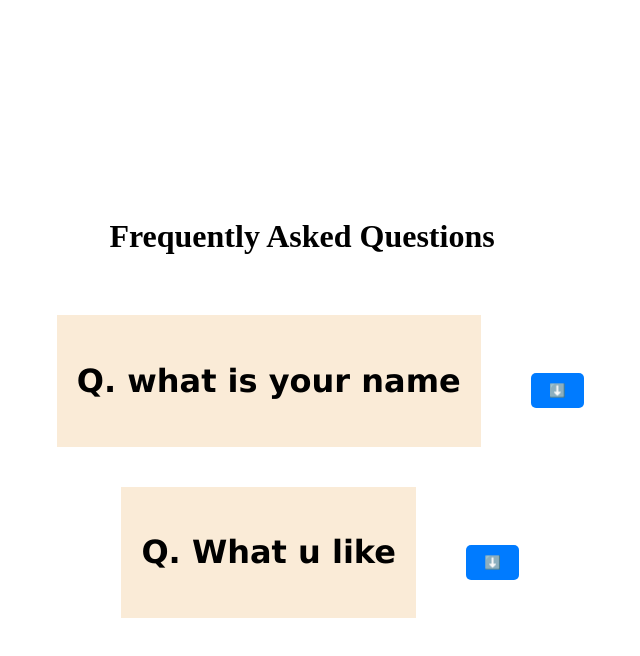
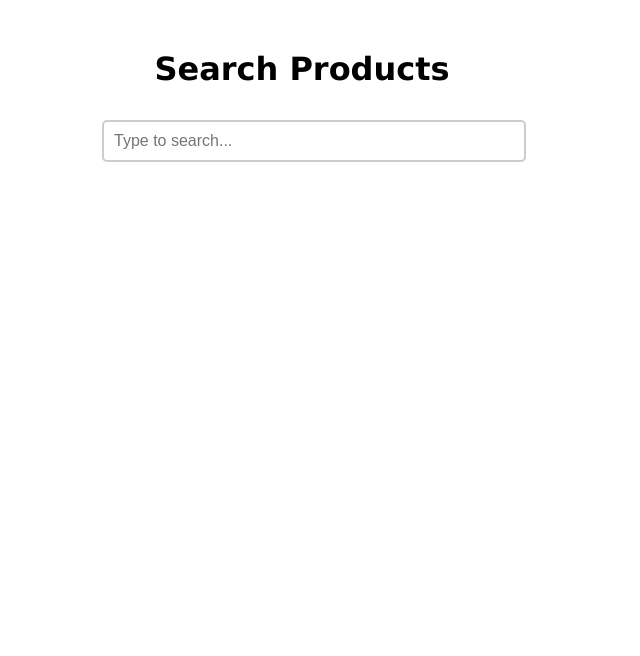
Before and after one commit to 9gunjan/react-interview-code-practice, a React (Vite) app: page / in a window 1280 px wide. Shown: the top 656 px of the page, without its empty margins (338-978 px from the left). Built offline with nearby package versions, Linux system fonts and the light colour scheme.

Commit message:
seventh problem: debouncing in search

```diff
--- a/src/App.jsx
+++ b/src/App.jsx
@@ -2,6 +2,7 @@ import "./App.css";
 import Accordion from "./Components/Accordion";
 import APIDataFetcher from "./Components/APIDataFetcher";
 import Counter from "./Components/Counter";
+import Debouncing from "./Components/Debouncing";
 import ShowHide from "./Components/ShowHide";
 import SignUpForm from "./Components/SignUpForm";
 import ToggleButton from "./Components/ToggleButton";
@@ -14,7 +15,9 @@ function App() {
       {/* <APIDataFetcher /> */}
       {/* <ShowHide /> */}
       {/* <SignUpForm /> */}
-      <Accordion />
+      {/* <Accordion /> */}
+      <Debouncing />
+
     </div>
   );
 }
--- /dev/null
+++ b/src/Components/Debouncing.jsx
@@ -0,0 +1,60 @@
+import React, { useState, useEffect } from "react";
+import "../Styles/Debouncing.css";
+
+const Debouncing = () => {
+  const [query, setQuery] = useState("");
+  const [results, setResults] = useState([]);
+  const [debouncedQuery, setDebouncedQuery] = useState(query);
+
+  useEffect(() => {
+    const handler = setTimeout(() => {
+      setDebouncedQuery(query);
+    }, 300);
+
+    return () => {
+      clearTimeout(handler); // clears previous timeout if user types again
+    };
+  }, [query]);
+
+  useEffect(() => {
+    if (!debouncedQuery) {
+      setResults([]);
+      return;
+    }
+
+    const fetchData = async () => {
+      try {
+        const response = await fetch(
+          `https://dummyjson.com/products/search?q=${debouncedQuery}`
+        );
+        const data = await response.json();
+        setResults(data.products);
+      } catch (error) {
+        console.error("Error fetching data:", error);
+      }
+    };
+
+    fetchData();
+  }, [debouncedQuery]);
+
+  return (
+    <div className="search-container">
+      <h2>Search Products</h2>
+      <input
+        type="text"
+        placeholder="Type to search..."
+        value={query}
+        onChange={(e) => setQuery(e.target.value)}
+        className="search-input"
+      />
+
+      <ul className="search-results">
+        {results.map((item) => (
+          <li key={item.id}>{item.title}</li>
+        ))}
+      </ul>
+    </div>
+  );
+};
+
+export default Debouncing;
--- /dev/null
+++ b/src/Styles/Debouncing.css
@@ -0,0 +1,39 @@
+.search-container {
+  max-width: 400px;
+  margin: 50px auto;
+  text-align: center;
+  font-family: Arial, sans-serif;
+}
+
+.search-input {
+  width: 100%;
+  padding: 10px;
+  font-size: 16px;
+  border: 2px solid #ccc;
+  border-radius: 5px;
+  outline: none;
+}
+
+.search-input:focus {
+  border-color: #007bff;
+}
+
+.search-results {
+  list-style: none;
+  padding: 0;
+  margin-top: 10px;
+  background: #f9f9f9;
+  border-radius: 5px;
+  box-shadow: 0px 0px 10px rgba(0, 0, 0, 0.1);
+}
+
+.search-results li {
+  padding: 10px;
+  border-bottom: 1px solid #ddd;
+  transition: background-color 0.3s;
+  cursor: pointer;
+}
+
+.search-results li:hover {
+  background-color: #eee;
+}
```
